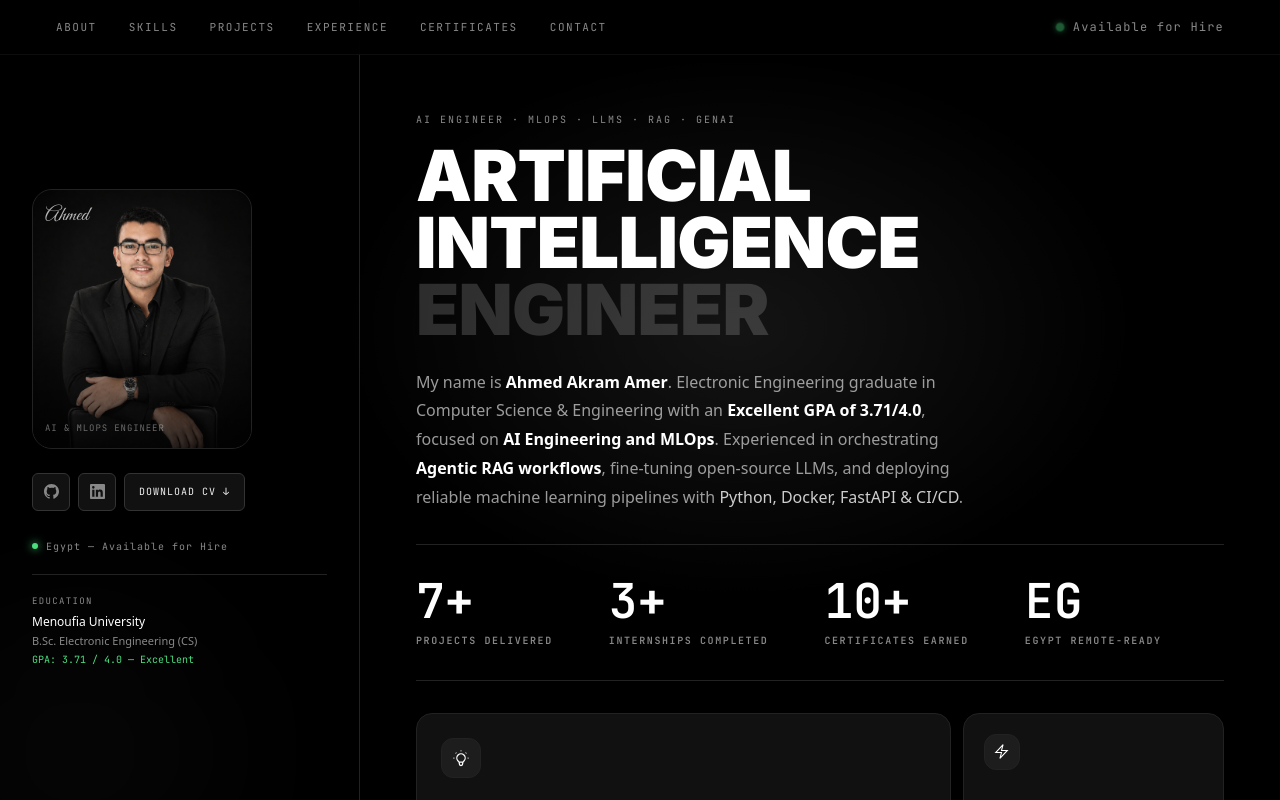
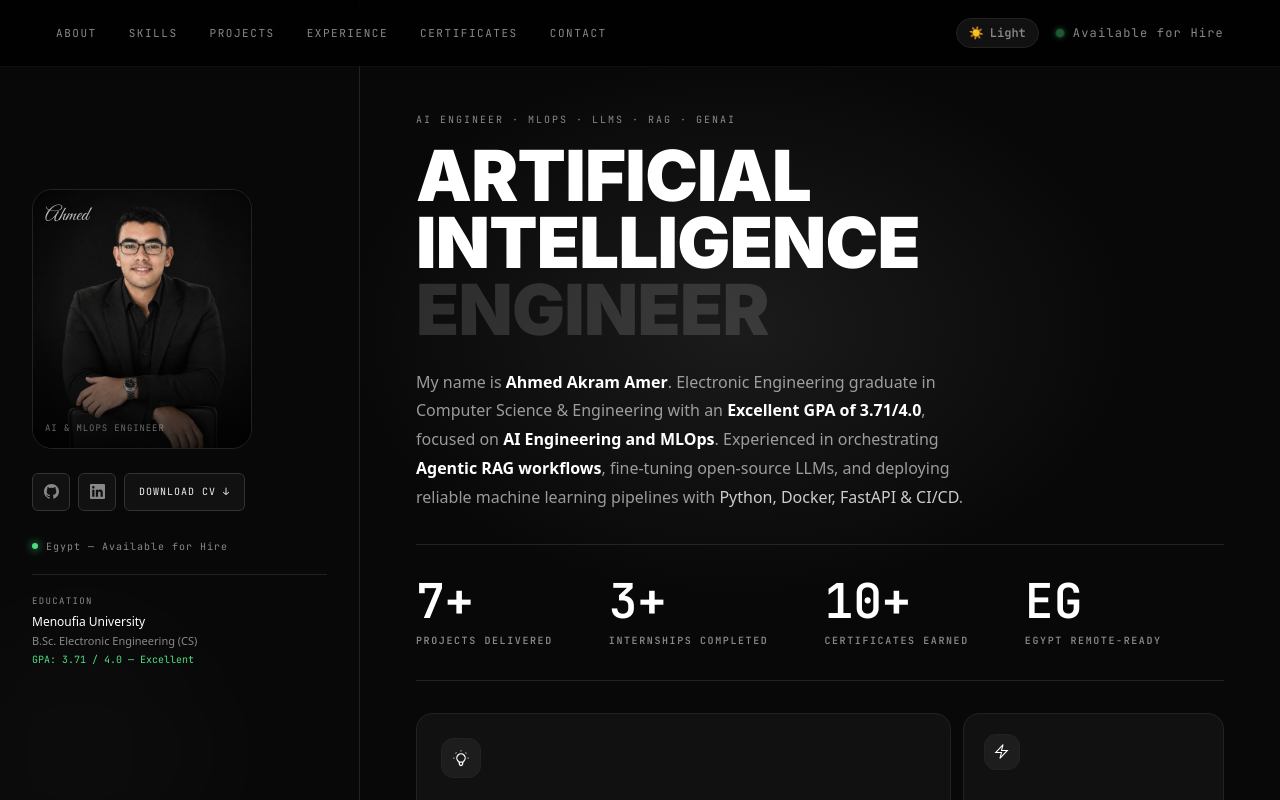
Before and after one commit to Ahmed-7-ML/Ahmed-Amer-Portfolio, a Next.js app in the folder portfolio-system/frontend/: page / in a window 1280 px wide. Shown: the top 800 px of the page. Built offline with nearby package versions, Linux system fonts and the light colour scheme.

Commit message:
Add Dark/Light theme toggle switcher with persistent state

```diff
--- a/portfolio-system/frontend/app/globals.css
+++ b/portfolio-system/frontend/app/globals.css
@@ -1,23 +1,43 @@
 @import "tailwindcss";
 
 :root {
-  --background: #080808;
-  --foreground: #efefef;
+  --bg: #080808;
+  --text: #efefef;
   --card: #111111;
   --card2: #161616;
+  --muted: #141414;
   --border: #222222;
   --border2: #333333;
   --dim: #888888;
-  --ghost: #262626;
-  --muted: #141414;
+  --ghost: #2a2a2a;
   --green: #4ade80;
+  --nav-bg: rgba(8, 8, 8, 0.85);
+  --input-bg: #111111;
+  --input-text: #ffffff;
+}
+
+body.light {
+  --bg: #f8fafc;
+  --text: #0f172a;
+  --card: #ffffff;
+  --card2: #f1f5f9;
+  --muted: #f1f5f9;
+  --border: #e2e8f0;
+  --border2: #cbd5e1;
+  --dim: #64748b;
+  --ghost: #cbd5e1;
+  --green: #10b981;
+  --nav-bg: rgba(248, 250, 252, 0.85);
+  --input-bg: #ffffff;
+  --input-text: #0f172a;
 }
 
 body {
-  background-color: #080808;
-  color: #efefef;
+  background-color: var(--bg);
+  color: var(--text);
   font-family: 'Inter', system-ui, -apple-system, sans-serif;
   overflow-x: hidden;
+  transition: background-color 0.3s ease, color 0.3s ease;
 }
 
 .font-mono {
@@ -32,41 +52,49 @@ body {
   font-family: 'Great Vibes', cursive;
 }
 
-/* Color utility classes for high compatibility */
+/* Dynamic Theme Utility Classes */
+.bg-theme {
+  background-color: var(--bg);
+}
+
+.text-theme {
+  color: var(--text);
+}
+
 .bg-card {
-  background-color: #111111;
+  background-color: var(--card);
 }
 
 .bg-card2 {
-  background-color: #161616;
+  background-color: var(--card2);
 }
 
 .bg-muted {
-  background-color: #141414;
+  background-color: var(--muted);
 }
 
 .border-border {
-  border-color: #222222;
+  border-color: var(--border);
 }
 
 .border-border2 {
-  border-color: #333333;
+  border-color: var(--border2);
 }
 
 .text-dim {
-  color: #888888;
+  color: var(--dim);
 }
 
 .text-ghost {
-  color: #2a2a2a;
+  color: var(--ghost);
 }
 
 .text-green {
-  color: #4ade80;
+  color: var(--green);
 }
 
 .bg-green {
-  background-color: #4ade80;
+  background-color: var(--green);
 }
 
 /* Animations */
@@ -85,31 +113,20 @@ body {
   animation: blink 2s cubic-bezier(0.4, 0, 0.6, 1) infinite;
 }
 
-@keyframes loaderSlide {
-  0% {
-    opacity: 0;
-    transform: translateY(30px);
-  }
-  100% {
-    opacity: 1;
-    transform: translateY(0);
-  }
-}
-
 /* Custom Scrollbar */
 ::-webkit-scrollbar {
   width: 6px;
 }
 
 ::-webkit-scrollbar-track {
-  background: #080808;
+  background: var(--bg);
 }
 
 ::-webkit-scrollbar-thumb {
-  background: #222222;
+  background: var(--border);
   border-radius: 3px;
 }
 
 ::-webkit-scrollbar-thumb:hover {
-  background: #444444;
+  background: var(--border2);
 }
--- a/portfolio-system/frontend/app/page.tsx
+++ b/portfolio-system/frontend/app/page.tsx
@@ -161,6 +161,30 @@ const certificatesData: CertificateItem[] = [
 
 export default function Home() {
   const [loading, setLoading] = useState(true);
+  const [theme, setTheme] = useState<"dark" | "light">("dark");
+
+  useEffect(() => {
+    const savedTheme = localStorage.getItem("portfolio_theme") as "dark" | "light";
+    if (savedTheme) {
+      setTheme(savedTheme);
+      if (savedTheme === "light") {
+        document.body.classList.add("light");
+      } else {
+        document.body.classList.remove("light");
+      }
+    }
+  }, []);
+
+  const toggleTheme = () => {
+    const nextTheme = theme === "dark" ? "light" : "dark";
+    setTheme(nextTheme);
+    localStorage.setItem("portfolio_theme", nextTheme);
+    if (nextTheme === "light") {
+      document.body.classList.add("light");
+    } else {
+      document.body.classList.remove("light");
+    }
+  };
   const [selectedSkillCategory, setSelectedSkillCategory] = useState("ALL");
   const [selectedCert, setSelectedCert] = useState<CertificateItem | null>(null);
   const [sendingForm, setSendingForm] = useState(false);
@@ -282,7 +306,7 @@ export default function Home() {
     : skillsList.filter(s => s.category === selectedSkillCategory);
 
   return (
-    <div className="overflow-x-hidden w-full bg-black text-[#efefef] font-sans antialiased min-h-screen">
+    <div className="overflow-x-hidden w-full bg-theme text-theme font-sans antialiased min-h-screen transition-colors duration-300">
 
       {/* -------------------- LOADER OVERLAY -------------------- */}
       {loading && (
@@ -332,9 +356,30 @@ export default function Home() {
           <a href="#certs" className="font-mono text-[11px] uppercase tracking-[0.14em] text-dim hover:text-white transition-colors duration-200">Certificates</a>
           <a href="#contact" className="font-mono text-[11px] uppercase tracking-[0.14em] text-dim hover:text-white transition-colors duration-200">Contact</a>
         </div>
-        <div className="flex items-center gap-2 font-mono text-[12px] text-[#888] tracking-widest ml-auto md:ml-0">
-          <span className="w-[10px] h-[10px] rounded-full bg-green shadow-[0_0_8px_#4ade80] animate-blink"></span>
-          <span className="inline">Available for Hire</span>
+        <div className="flex items-center gap-4 ml-auto md:ml-0">
+          {/* Theme Switcher Button */}
+          <button
+            onClick={toggleTheme}
+            aria-label="Toggle Theme"
+            className="flex items-center gap-1.5 px-3 py-1.5 rounded-full border border-border bg-card text-xs font-mono text-dim hover:text-theme hover:border-border2 transition-all cursor-pointer shadow-sm"
+          >
+            {theme === "dark" ? (
+              <>
+                <span className="text-yellow-400">☀️</span>
+                <span className="font-semibold">Light</span>
+              </>
+            ) : (
+              <>
+                <span className="text-indigo-500">🌙</span>
+                <span className="font-semibold">Dark</span>
+              </>
+            )}
+          </button>
+
+          <div className="flex items-center gap-2 font-mono text-[12px] text-dim tracking-widest">
+            <span className="w-[10px] h-[10px] rounded-full bg-green shadow-[0_0_8px_#4ade80] animate-blink"></span>
+            <span className="hidden sm:inline">Available for Hire</span>
+          </div>
         </div>
       </nav>
 
```
